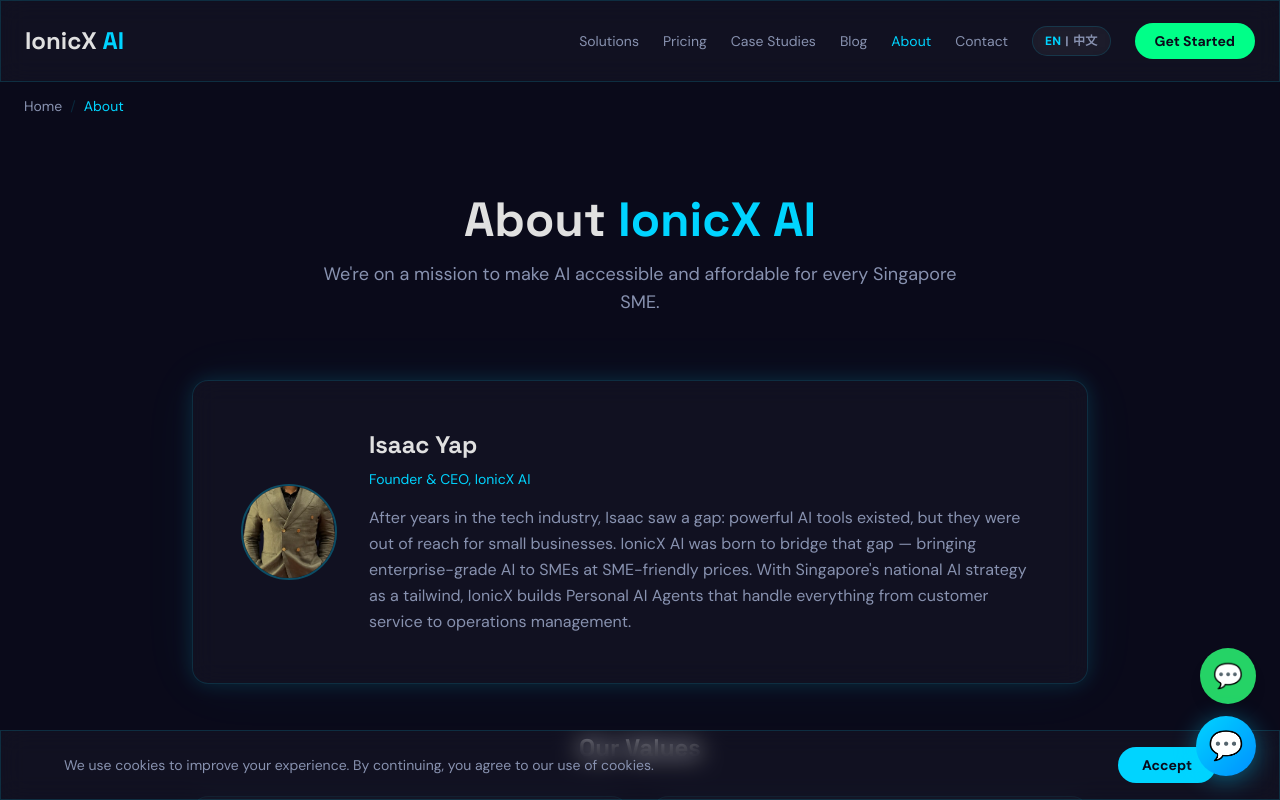
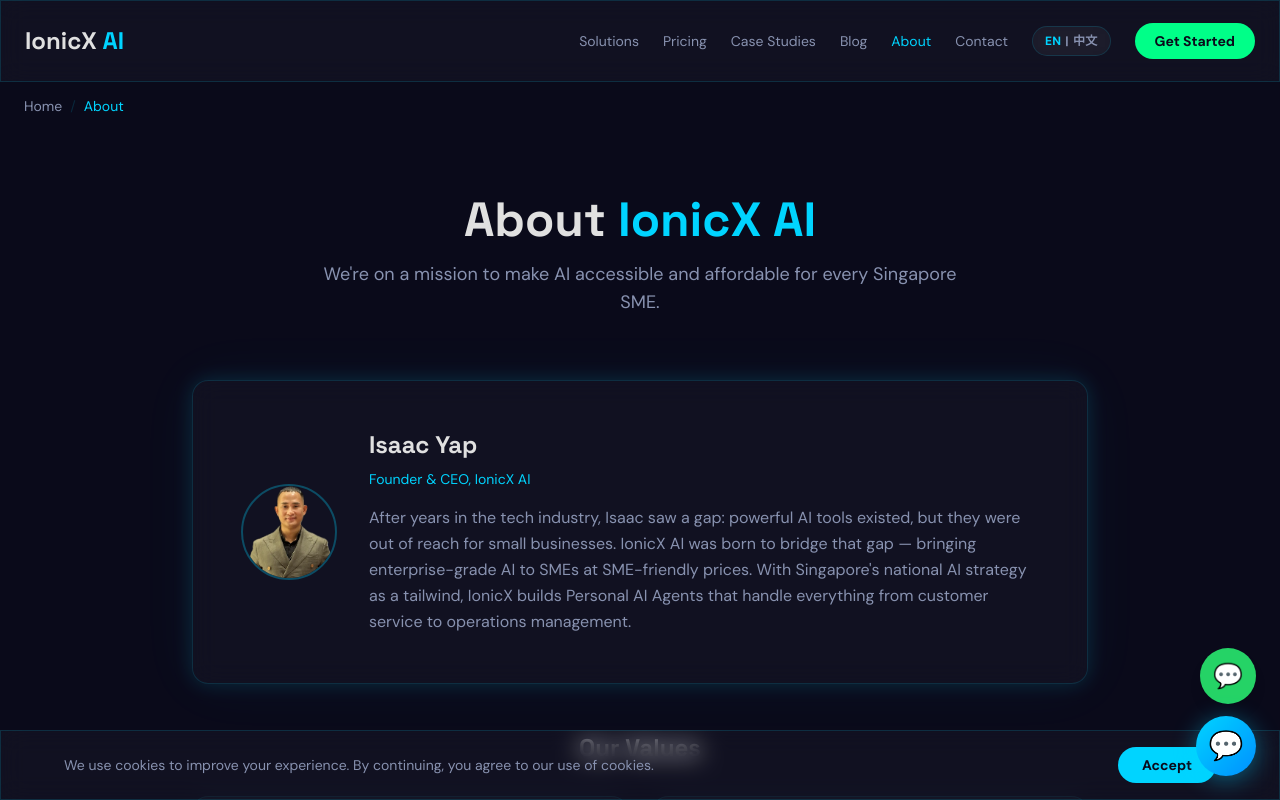
Before and after one commit to IsaacYap90/ionicx-ai, a Next.js app: page /about in a window 1280 px wide. Shown: the top 800 px of the page. Built offline with nearby package versions, Linux system fonts and the light colour scheme.

Commit message:
fix: crop isaac profile photo from top to show face

```diff
--- a/src/app/about/PageContent.tsx
+++ b/src/app/about/PageContent.tsx
@@ -30,7 +30,7 @@ export default function AboutPage() {
           <div className="glass rounded-2xl p-8 md:p-12 mb-12 glow-cyan">
             <div className="flex flex-col md:flex-row gap-8 items-center">
               <div className="w-24 h-24 rounded-full overflow-hidden flex-shrink-0 border-2 border-[#00d4ff]/30">
-                <Image src="/images/isaac-host.webp" alt="Isaac Yap - Founder & CEO, IonicX AI" width={96} height={96} className="w-full h-full object-cover" />
+                <Image src="/images/isaac-host.webp" alt="Isaac Yap - Founder & CEO, IonicX AI" width={96} height={96} className="w-full h-full object-cover object-top" />
               </div>
               <div>
                 <h2 className="text-2xl font-bold mb-2">{t("about.founder.name")}</h2>
```
